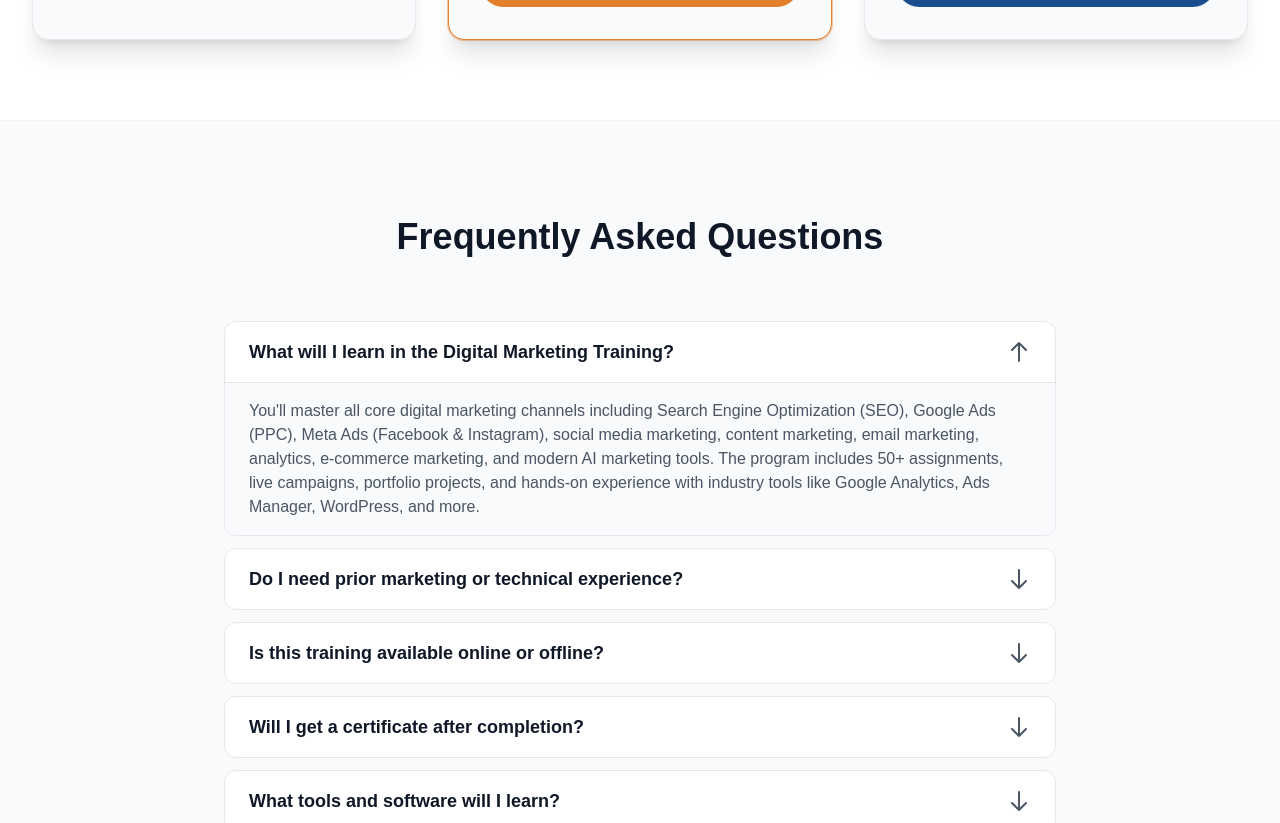
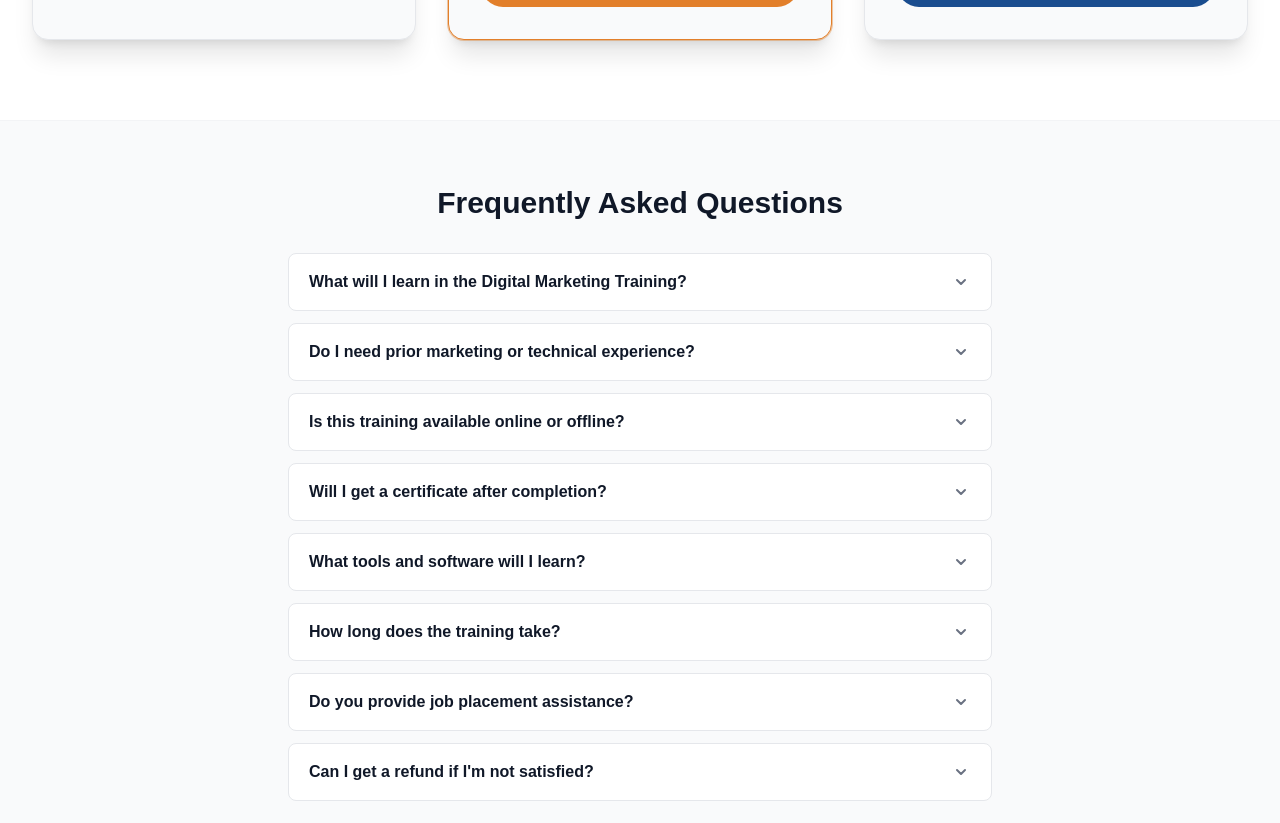
Before and after one commit to Vishwash-chauhan/kamalbhatt, a Next.js app: page /services/digital-marketing-training in a window 1280 px wide. Shown: the part 4220-5043 px from the top of the page. Built offline with nearby package versions, Linux system fonts and the light colour scheme; no server answers.

Commit message:
redesigned the faq section

```diff
--- a/app/components/faq-section.tsx
+++ b/app/components/faq-section.tsx
@@ -1,7 +1,4 @@
-'use client';
-
 import React from 'react';
-import { useState } from 'react';
 
 interface FAQ {
   question: string;
@@ -11,75 +8,36 @@ interface FAQ {
 interface FAQSectionProps {
   faqs: FAQ[];
   title?: string;
-  bgColor?: 'light' | 'dark';
 }
 
-export default function FAQSection({
-  faqs,
-  title = 'Frequently Asked Questions',
-  bgColor = 'light'
-}: FAQSectionProps) {
-  const [expandedId, setExpandedId] = useState<number | null>(0);
-
-  const bgClasses = bgColor === 'light'
-    ? 'bg-gray-50 dark:bg-gray-900 border-y border-gray-100 dark:border-gray-800'
-    : 'bg-white dark:bg-gray-950';
+export default function FAQSection({ faqs, title = 'Frequently Asked Questions' }: FAQSectionProps) {
+  if (!faqs || faqs.length === 0) return null;
 
   return (
-    <section className={`py-24 ${bgClasses}`}>
-      <div className="max-w-4xl mx-auto px-4 sm:px-6 lg:px-8">
-        <div className="text-center mb-16">
-          <h2 className="text-4xl font-bold text-gray-900 dark:text-white mb-4">
-            {title}
-          </h2>
-        </div>
+    <section className="faq-section py-16 bg-gray-50 dark:bg-gray-900 border-y border-gray-100 dark:border-gray-800">
+      <style>{`.faq-section details[open] .faq-chevron{transform:rotate(180deg);} .faq-section .faq-chevron{transform:rotate(0deg);transition:transform .2s ease-in-out;}`}</style>
+      <div className="max-w-3xl mx-auto px-4 sm:px-6 lg:px-8">
+        <h2 className="text-3xl font-semibold text-center text-gray-900 dark:text-white mb-8">
+          {title}
+        </h2>
 
         <div className="space-y-3">
-          {faqs.map((faq, index) => (
-            <div
-              key={index}
-              className={`rounded-xl border border-gray-200 dark:border-gray-800 overflow-hidden transition-all duration-200 ${
-                bgColor === 'light'
-                  ? 'bg-white dark:bg-gray-950'
-                  : 'bg-gray-50 dark:bg-gray-900'
-              }`}
+          {faqs.map((faq, i) => (
+            <details
+              key={i}
+              className="rounded-lg border border-gray-200 dark:border-gray-800 bg-white dark:bg-gray-950 overflow-hidden"
             >
-              <button
-                onClick={() => setExpandedId(expandedId === index ? null : index)}
-                className="w-full px-6 py-4 flex items-center justify-between hover:bg-gray-50 dark:hover:bg-gray-900 transition-colors"
-              >
-                <h3 className="text-lg font-bold text-gray-900 dark:text-white text-left">
-                  {faq.question}
-                </h3>
-                <svg
-                  className={`w-6 h-6 text-gray-600 dark:text-gray-400 transition-transform duration-200 flex-shrink-0 ml-4 ${
-                    expandedId === index ? 'rotate-180' : ''
-                  }`}
-                  fill="none"
-                  stroke="currentColor"
-                  viewBox="0 0 24 24"
-                >
-                  <path
-                    strokeLinecap="round"
-                    strokeLinejoin="round"
-                    strokeWidth={2}
-                    d="M19 14l-7 7m0 0l-7-7m7 7V3"
-                  />
+              <summary className="cursor-pointer px-5 py-4 flex items-center justify-between text-left text-gray-900 dark:text-white">
+                <span className="font-bold">{faq.question}</span>
+                <svg aria-hidden="true" className="faq-chevron w-5 h-5 text-gray-500 dark:text-gray-400 transition-transform duration-200 ml-4" viewBox="0 0 20 20" fill="none" stroke="currentColor">
+                  <path d="M6 8l4 4 4-4" strokeWidth="2" strokeLinecap="round" strokeLinejoin="round" />
                 </svg>
-              </button>
+              </summary>
 
-              {expandedId === index && (
-                <div className={`px-6 py-4 border-t border-gray-200 dark:border-gray-800 ${
-                  bgColor === 'light'
-                    ? 'bg-gray-50 dark:bg-gray-900'
-                    : 'bg-white dark:bg-gray-950'
-                }`}>
-                  <div className="text-gray-600 dark:text-gray-400">
-                    {faq.answer}
-                  </div>
-                </div>
-              )}
-            </div>
+              <div className="px-5 pb-4 pt-0 text-gray-600 dark:text-gray-400 border-t border-gray-100 dark:border-gray-800">
+                {faq.answer}
+              </div>
+            </details>
           ))}
         </div>
       </div>
```
